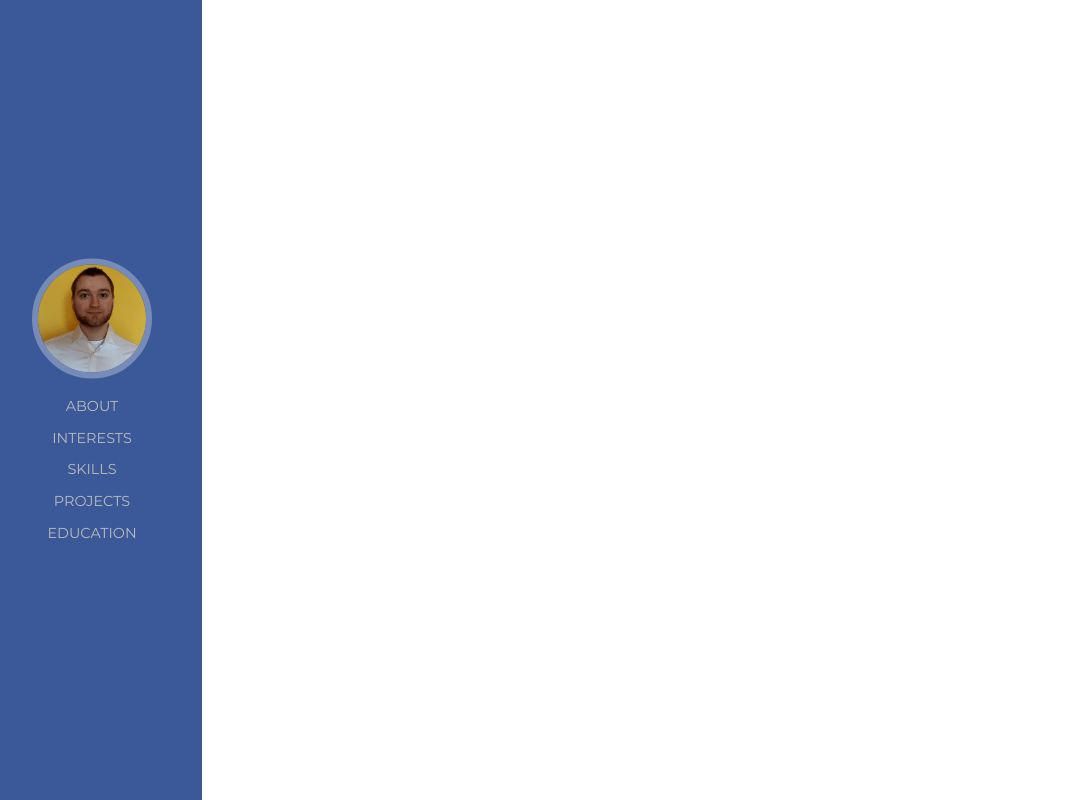
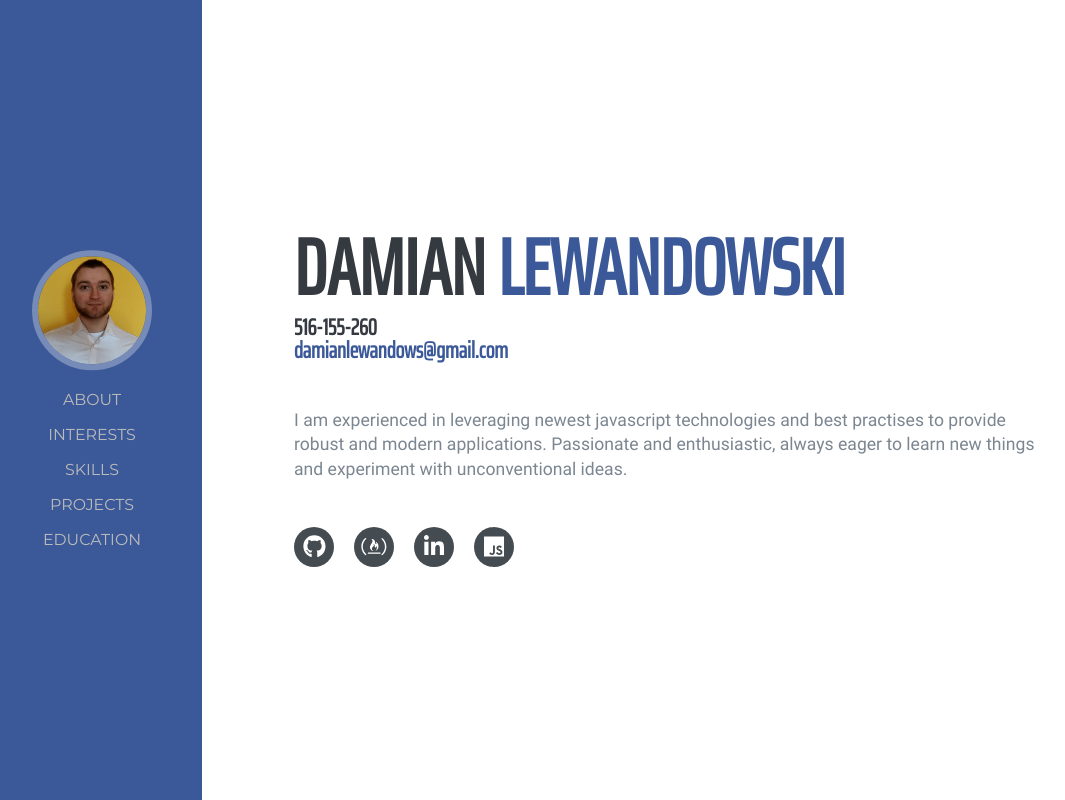
Before and after one commit to damianlewandowski/portfolio-v2.0, a React (Create React App) app: page / in a window 1280 px wide. Shown: the whole page, without its empty margins (18-1083 px from the left). Built offline with nearby package versions, Linux system fonts and the light colour scheme.

Commit message:
Finished About component

```diff
--- /dev/null
+++ b/src/components/About.css
@@ -0,0 +1,73 @@
+.About header {
+  font-family: "Saira Extra Condensed", serif;
+  font-size: 2.7rem;
+  line-height: 4rem;
+}
+
+.About h1 {
+  margin-bottom: .75rem;
+}
+
+.About h1 span {
+  color: #3b5998;
+}
+
+.About-details {
+  font-size: 1.3rem;
+  line-height: 1.3rem;
+  margin-bottom: 2.6rem;
+}
+
+.About-details {
+  font-family: "Saira Extra Condensed", serif;
+}
+
+.About-details h4 span {
+  color: #3b5998;
+}
+
+.About-text {
+  color: #7b8691;
+  line-height: 1.4rem;
+  margin-bottom: 2.6rem;
+}
+
+.About-links {
+  width: 220px;
+  display: flex;
+  justify-content: space-between;
+  flex-wrap: wrap;
+}
+
+.About-links li {
+  background: #454c51;
+  border-radius: 50%;
+  width: 40px;
+  height: 40px;
+  display: flex;
+  justify-content: center;
+  align-items: center;
+}
+
+.About-links li img {
+  max-width: 100%;
+}
+
+.About-links a {
+  font-size: 1.3rem;
+  color: #fff;
+}
+
+@media only screen and (min-width: 768px) {
+  .About {
+    display: flex;
+    flex-wrap: wrap;
+    align-items: center;
+    height: 100vh;
+  }
+
+  .About header {
+    font-size: 3rem;
+    line-height: 4rem;
+  }
+}
--- /dev/null
+++ b/src/components/About.js
@@ -0,0 +1,52 @@
+import React from 'react';
+import './About.css';
+
+const About = () => {
+  return (
+    <section className="About">
+      <div className="About-container">
+        <header>
+          <h1>DAMIAN <span>LEWANDOWSKI</span></h1>
+        </header>
+        <div className="About-details">
+          <h4 className="phone">
+            516-155-260
+          </h4>
+          <h4>
+            <span>damianlewandows@gmail.com</span>
+          </h4>
+        </div>
+
+        <p className="About-text">
+          I am experienced in leveraging newest javascript technologies and best practises to provide robust and modern applications.
+          Passionate and enthusiastic, always eager to learn new things and experiment with unconventional ideas.
+        </p>
+
+        <ul className="About-links">
+          <li>
+            <a href="https://github.com/damianlewandowski">
+              <i className="fab fa-github"></i>
+            </a>
+          </li>
+          <li>
+            <a href="https://www.freecodecamp.org/damianlewandowski">
+              <i className="fab fa-free-code-camp"></i>
+            </a>
+          </li>
+          <li>
+            <a href="https://www.linkedin.com/in/damian-lewandowski">
+              <i className="fab fa-linkedin-in"></i>
+            </a>
+          </li>
+          <li>
+            <a href="https://www.codewars.com/users/damianlewandowski">
+              <i className="fab fa-js"></i>
+            </a>
+          </li>
+        </ul>
+      </div>
+    </section>
+  );
+};
+
+export default About;
--- /dev/null
+++ b/src/components/App.css
@@ -0,0 +1,24 @@
+.container {
+  width: 90%;
+  margin: 7rem auto 0 auto;
+  color: #343a40;
+}
+
+@media only screen and (min-width: 768px) {
+  html {
+    font-size: 1.1rem;
+  }
+
+  .container {
+    width: 75%;
+    padding-left: 9rem;
+    margin: 0 auto;
+  }
+}
+
+@media only screen and (min-width: 1024px) {
+  .container {
+    width: 65%;
+    padding-left: 5rem;
+  }
+}
--- a/src/components/App.js
+++ b/src/components/App.js
@@ -1,12 +1,17 @@
 import React from 'react';
 import SideNav from './SideNav';
 import MobileNav from './MobileNav';
+import About from './About';
+import './App.css';
 
 const App = () => {
   return (
     <div>
       <SideNav />
       <MobileNav />
+      <div className="container">
+        <About />
+      </div>
     </div>
   );
 };
--- a/src/components/NavList.js
+++ b/src/components/NavList.js
@@ -1,5 +1,6 @@
 import React from 'react';
 import { Link } from 'react-router-dom';
+import PropTypes from 'prop-types';
 import face from '../images/face.png';
 import './NavList.css';
 
@@ -32,4 +33,9 @@ const NavList = ({ customClass, showFace }) => {
   );
 };
 
+NavList.propTypes = {
+  customClass: PropTypes.string,
+  showFace: PropTypes.bool,
+}
+
 export default NavList;
--- a/src/index.css
+++ b/src/index.css
@@ -6,6 +6,11 @@
 @font-face {
   font-family: "Montserrat";
   src: url("./fonts/Montserrat.ttf");
+}
+
+@font-face {
+  font-family: "Saira Extra Condensed";
+  src: url("./fonts/SairaExtraCondensed.ttf");
 }
 
 * {
@@ -23,5 +28,5 @@ ul {
 }
 
 body {
-  font-family: Roboto
+  font-family: Roboto;
 }
```
Also changed, not shown: src/fonts/SairaExtraCondensed.ttf (added).
